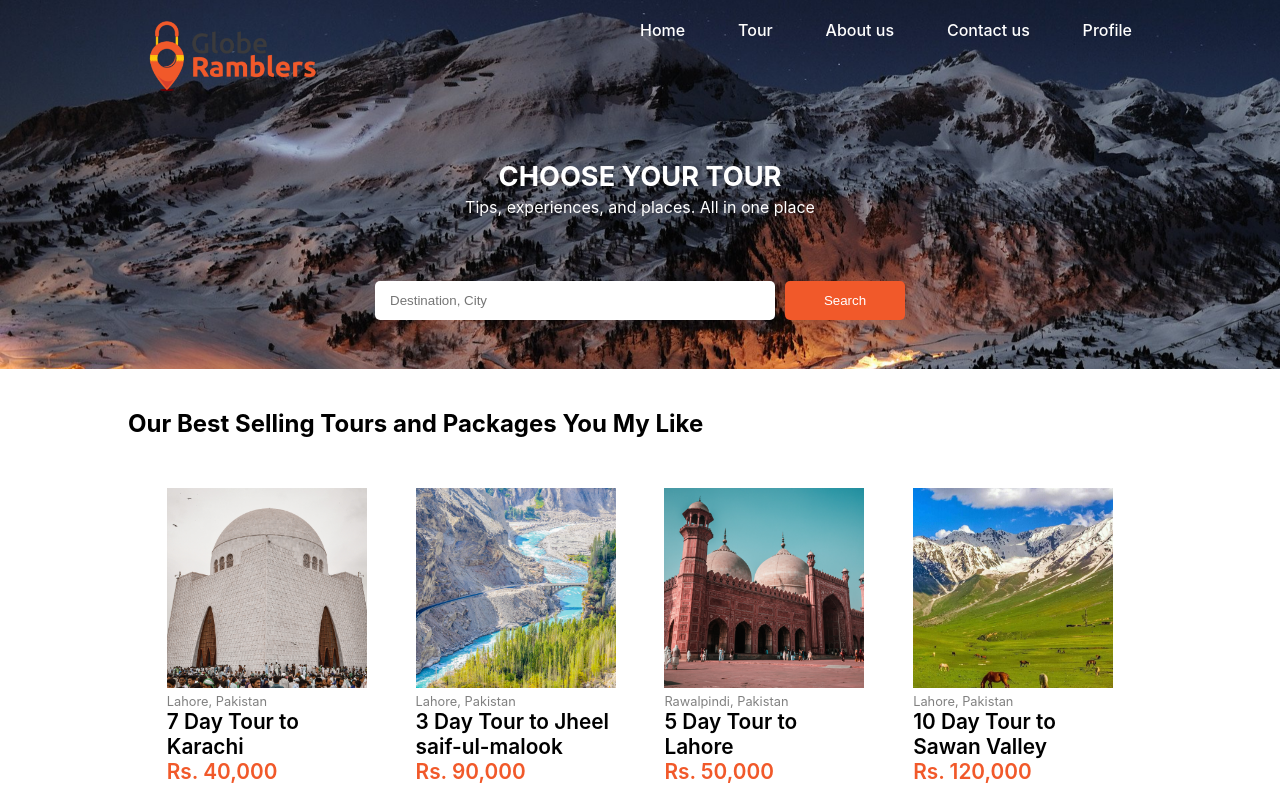
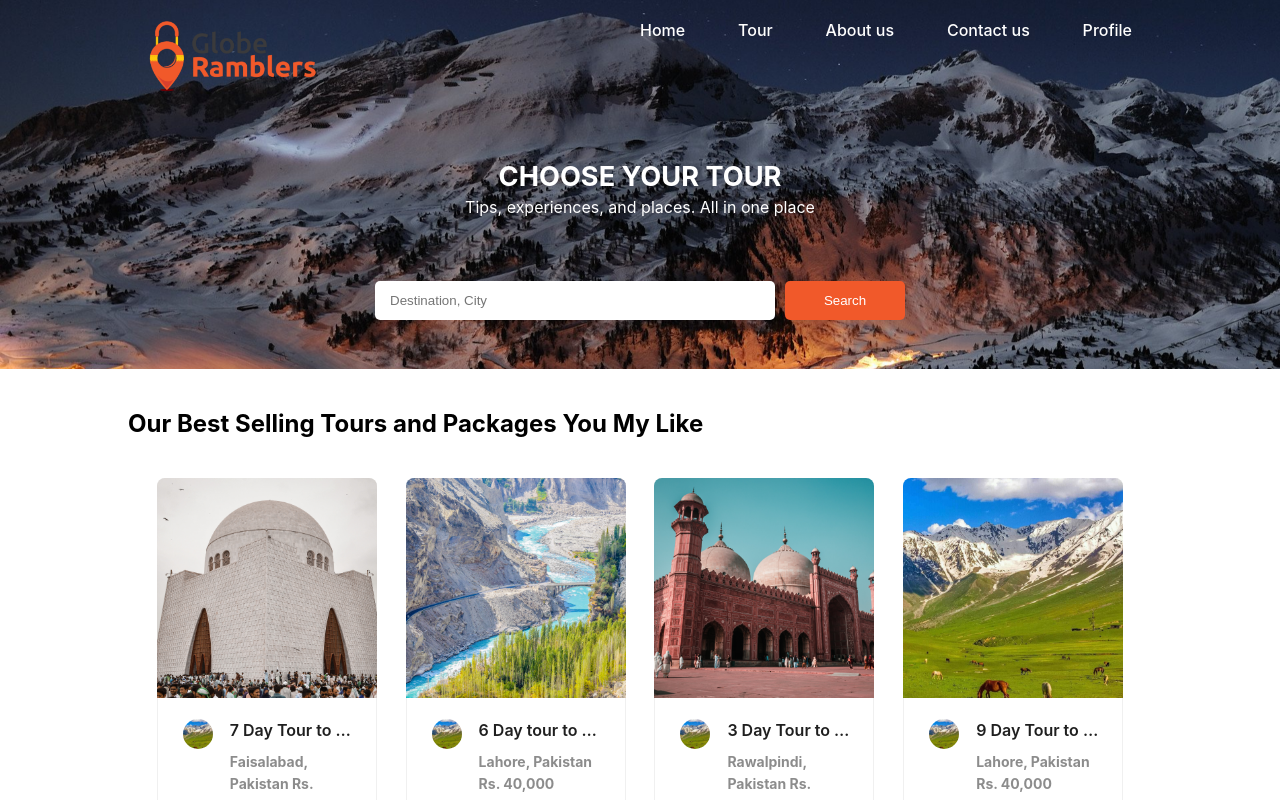
Before and after one commit to BakhshiMoeez/FYP-frontend-GlobeRambler, a React (Create React App) app: page /buyingDashboard in a window 1280 px wide. Shown: the top 800 px of the page. Built offline with nearby package versions, Linux system fonts and the light colour scheme.

Commit message:
Installed Icons and AntDesign and Dynamic Mapping of Cards

```diff
--- a/package.json
+++ b/package.json
@@ -3,6 +3,7 @@
   "version": "0.1.0",
   "private": true,
   "dependencies": {
+    "@ant-design/icons": "^5.0.1",
     "@testing-library/jest-dom": "^5.16.5",
     "@testing-library/react": "^13.4.0",
     "@testing-library/user-event": "^13.5.0",
--- a/src/components/CardSection/CardSection.jsx
+++ b/src/components/CardSection/CardSection.jsx
@@ -1,5 +1,67 @@
-import React from 'react'
-import './CardSection.css'
+import './CardSection.css';
+import { EditOutlined, EllipsisOutlined, SettingOutlined } from '@ant-design/icons';
+import { Avatar, Card } from 'antd';
+const { Meta } = Card;
+
+const dummyData = [
+    {
+        id: 1,
+        image: "/asset/buyerDashboard/1.png",
+        location: "Faisalabad, Pakistan",
+        title: "7 Day Tour to Karachi",
+        price: "Rs. 40,000"
+    },
+    {
+        id: 2,
+        image: "/asset/buyerDashboard/2.png",
+        location: "Lahore, Pakistan",
+        title: "6 Day tour to Islamabad",
+        price: "Rs. 40,000"
+    },
+    {
+        id: 3,
+        image: "/asset/buyerDashboard/3.png",
+        location: "Rawalpindi, Pakistan",
+        title: "3 Day Tour to Naran",
+        price: "Rs. 40,000"
+    },
+    {
+        id: 4,
+        image: "/asset/buyerDashboard/4.png",
+        location: "Lahore, Pakistan",
+        title: "9 Day Tour to North",
+        price: "Rs. 40,000"
+    },
+    {
+        id: 5,
+        image: "/asset/buyerDashboard/5.png",
+        location: "Faisalabad, Pakistan",
+        title: "7 Day Tour to Karachi",
+        price: "Rs. 40,000"
+    },
+    {
+        id: 6,
+        image: "/asset/buyerDashboard/6.png",
+        location: "Lahore, Pakistan",
+        title: "6 Day tour to Islamabad",
+        price: "Rs. 40,000"
+    },
+    {
+        id: 7,
+        image: "/asset/buyerDashboard/7.png",
+        location: "Rawalpindi, Pakistan",
+        title: "3 Day Tour to Naran",
+        price: "Rs. 40,000"
+    },
+    {
+        id: 8,
+        image: "/asset/buyerDashboard/8.png",
+        location: "Lahore, Pakistan",
+        title: "9 Day Tour to North",
+        price: "Rs. 40,000"
+    }
+];
+
 
 export default function CardSection() {
   return (
@@ -9,7 +71,31 @@ export default function CardSection() {
             <div className="card-section-heading-text">
                 <p>Our Best Selling Tours and Packages You My Like</p>
                 <div className="card-section-cards-holder">
-                    <div className="card-section-card">
+
+                    {
+                        dummyData.map((item) => (
+                            <Card
+                                style={{width: 220, marginBottom: 20}}
+                                cover = {<img src={item.image} alt="img"/>}
+                            >
+                                <Meta
+                                    avatar={<Avatar src="/asset/buyerDashboard/4.png" />}
+                                    title={item.title}
+                                    description={`${item.location} ${item.price}`}
+                                />
+                            </Card>
+                        ))
+                    }
+                </div>
+            </div>
+        </div>
+    </div>
+    </>
+  )
+}
+
+{/*
+<div className="card-section-card">
                         <img src="/asset/buyerDashboard/1.png" alt=".." />
                         <div className="card-lighter-text"><p>Lahore, Pakistan</p></div>
                         <div className="card-text"><p>7 Day Tour to Karachi</p></div>
@@ -105,10 +191,6 @@ export default function CardSection() {
                         <div className="card-text"><p>7 Day Tour to Karachi</p></div>
                         <div className="card-price"><p>Rs. 90,000</p></div>
                     </div>
-                </div>
-            </div>
-        </div>
-    </div>
-    </>
-  )
-}
+
+
+*/}
--- a/src/index.js
+++ b/src/index.js
@@ -2,7 +2,6 @@ import React from "react";
 import ReactDOM from "react-dom/client";
 import "./index.css";
 import App from "./App";
-import reportWebVitals from "./reportWebVitals";
 
 const root = ReactDOM.createRoot(document.getElementById("root"));
 root.render(
@@ -10,5 +9,3 @@ root.render(
     <App />
   </React.StrictMode>
 );
-
-reportWebVitals();
--- a/src/reportWebVitals.js
+++ /dev/null
@@ -1,13 +0,0 @@
-const reportWebVitals = onPerfEntry => {
-  if (onPerfEntry && onPerfEntry instanceof Function) {
-    import('web-vitals').then(({ getCLS, getFID, getFCP, getLCP, getTTFB }) => {
-      getCLS(onPerfEntry);
-      getFID(onPerfEntry);
-      getFCP(onPerfEntry);
-      getLCP(onPerfEntry);
-      getTTFB(onPerfEntry);
-    });
-  }
-};
-
-export default reportWebVitals;
```
Also changed, not shown: 1 other file (tests, documents, lock files or other folders).
